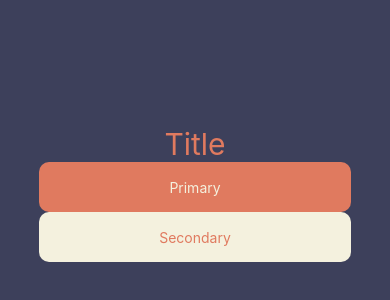
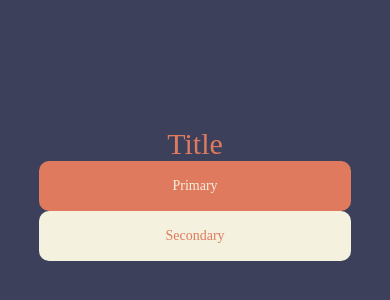
Before and after one commit to NayT37/cursorn, a React Native app: screen / in a window 390 px wide. Shown: the part 228-528 px from the top of the page. Built offline with nearby package versions, Linux system fonts and the light colour scheme.

Commit message:
aug_04: Update minor changes

```diff
--- a/src/components/atoms/Typography/Typography.tsx
+++ b/src/components/atoms/Typography/Typography.tsx
@@ -3,25 +3,35 @@ import React, {ReactNode} from 'react';
 import {Text} from 'react-native';
 // Resources
 import {colors} from '../../../utils/theme';
+import {IS_ANDROID} from '../../../utils/constants';
+
+const typographyVariant = {
+    bold: IS_ANDROID ? 'Raleway-Bold' : 'Raleway Italic',
+    italic: IS_ANDROID ? 'Raleway-Italic' : 'Raleway Italic',
+    medium: IS_ANDROID ? 'Raleway-Medium' : 'Raleway Italic',
+    regular: IS_ANDROID ? 'Raleway-Regular' : 'Raleway Italic',
+};
 
 interface Props {
     children: ReactNode;
     align?: 'left' | 'center' | 'right' | 'justify';
     color?: string;
     size?: number;
+    variant?: keyof typeof typographyVariant;
 }
 
-const getTextStyle = ({align, color, size}: Pick<Props, 'align' | 'color' | 'size'>) => {
+const getTextStyle = ({align, color, size, variant = 'regular'}: Pick<Props, 'align' | 'color' | 'size' | 'variant'>) => {
     const textStyle = {
         color,
         fontSize: size,
         textAlign: align,
+        fontFamily: typographyVariant[variant],
     };
     return textStyle;
 };
 
-const Typography = ({children, align, color, size}: Props) => {
-    const textStyle = getTextStyle({align, color, size});
+const Typography = ({children, align, color, size, variant}: Props) => {
+    const textStyle = getTextStyle({align, color, size, variant});
     return (
         <Text allowFontScaling={false} style={textStyle}>
             {children}
@@ -33,6 +43,7 @@ Typography.defaulProps = {
     align: 'left',
     color: colors.black,
     size: 18,
+    variant: 'regular',
 };
 
 export default Typography;
--- a/src/components/molecules/DefaultButton/DefaultButton.tsx
+++ b/src/components/molecules/DefaultButton/DefaultButton.tsx
@@ -53,7 +53,7 @@ const DefaultButton = ({color, compStyle, onPress, text, textSize, theme}: Props
                 Another solution:
                 styles[theme] -> This way it will look for
              */}
-            <Typography align="center" size={textSize} color={getTextStyle()}>
+            <Typography align="center" size={textSize} color={getTextStyle()} variant="medium">
                 {text}
             </Typography>
         </TouchableOpacity>
```
